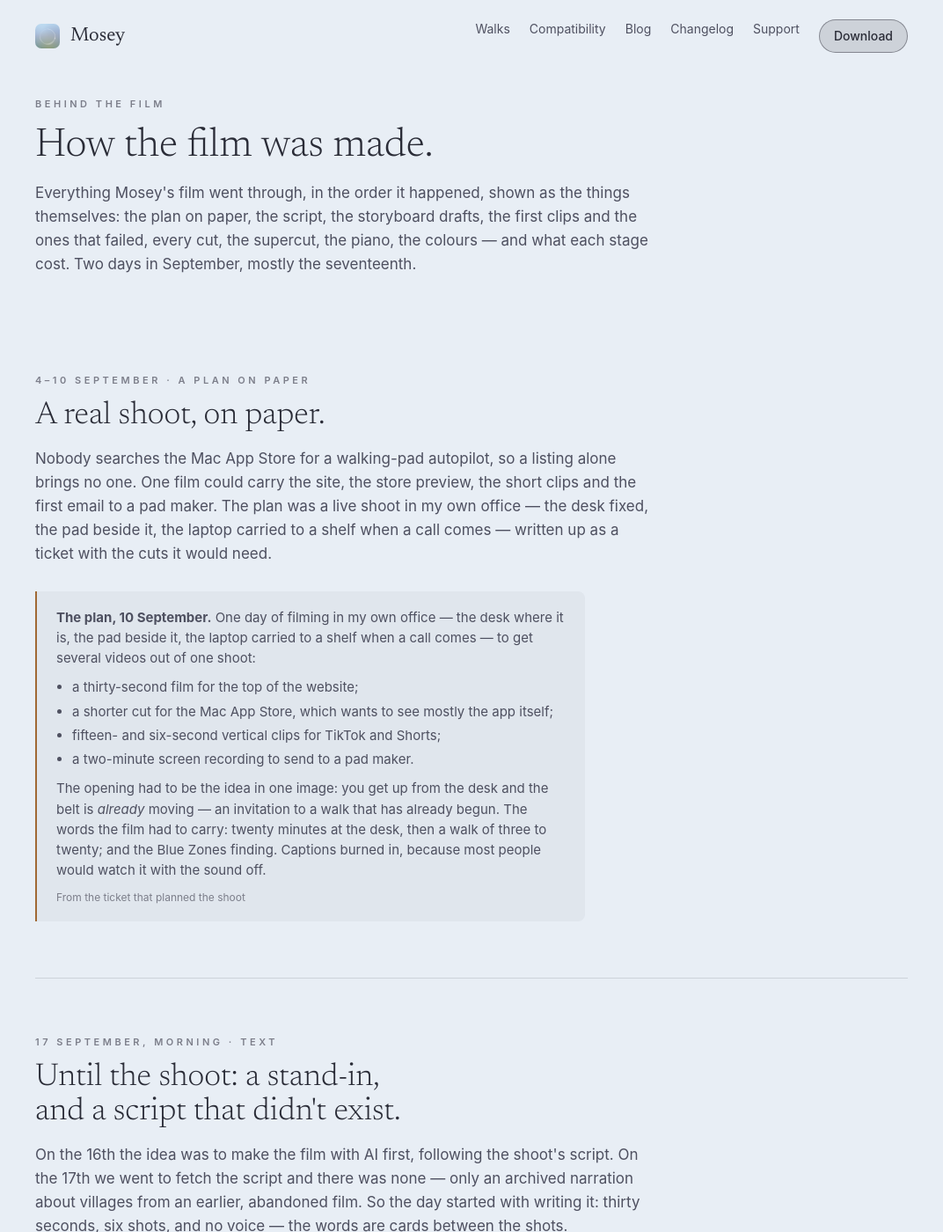
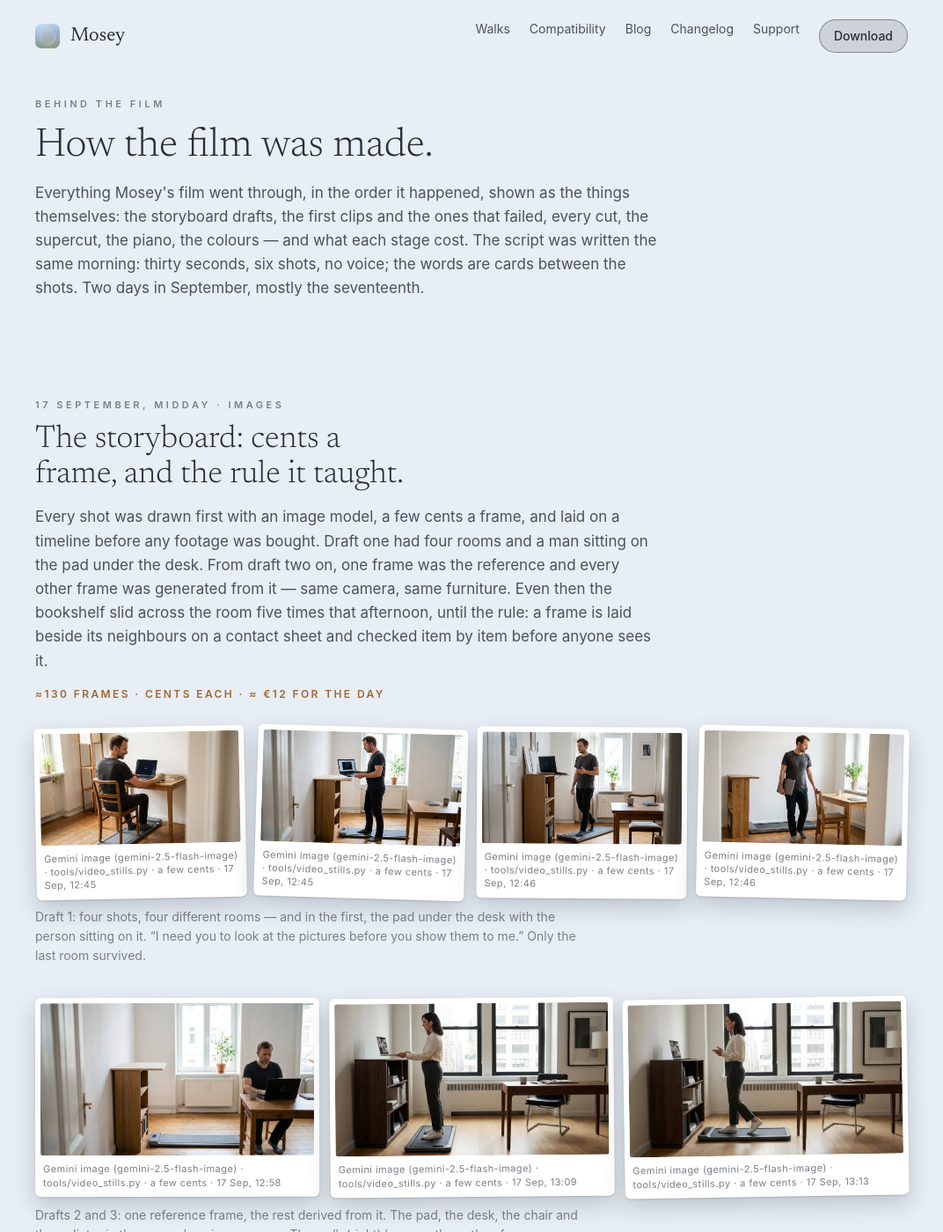
Before and after one commit to akaalias/mosey-site, a Jekyll site: the page built from making-of.html, in a window 1280 px wide and 1400 px high. Shown: the whole window at 88% size, without its empty margins (104-1176 px from the left). Built offline with Jekyll 4.4.1, drawn with Linux system fonts in a browser that asks for light colours; some of the changed text lies outside the part shown.

Commit message:
Making-of: starts at the storyboard
Co-Authored-By: Claude Fable 5.1 <noreply@anthropic.com>

```diff
--- a/making-of.html
+++ b/making-of.html
@@ -58,38 +58,8 @@ description: "How Mosey's film was made, stage by stage — the plan, the script
 <div class="mo-head">
   <div class="kicker">Behind the film</div>
   <h1>How the film was made.</h1>
-  <p>Everything Mosey's film went through, in the order it happened, shown as the things themselves: the plan on paper, the script, the storyboard drafts, the first clips and the ones that failed, every cut, the supercut, the piano, the colours — and what each stage cost. Two days in September, mostly the seventeenth.</p>
+  <p>Everything Mosey's film went through, in the order it happened, shown as the things themselves: the storyboard drafts, the first clips and the ones that failed, every cut, the supercut, the piano, the colours — and what each stage cost. The script was written the same morning: thirty seconds, six shots, no voice; the words are cards between the shots. Two days in September, mostly the seventeenth.</p>
 </div>
-
-<section class="stage" id="plan">
-  <div class="head">
-    <div class="kicker">4–10 September · a plan on paper</div>
-    <h2>A real shoot, on paper.</h2>
-    <p class="lede">Nobody searches the Mac App Store for a walking-pad autopilot, so a listing alone brings no one. One film could carry the site, the store preview, the short clips and the first email to a pad maker. The plan was a live shoot in my own office — the desk fixed, the pad beside it, the laptop carried to a shelf when a call comes — written up as a ticket with the cuts it would need.</p>
-
-  </div>
-  <div class="doc note"><p><b>The plan, 10 September.</b> One day of filming in my own office — the desk where it is, the pad beside it, the laptop carried to a shelf when a call comes — to get several videos out of one shoot:</p>
-<ul><li>a thirty-second film for the top of the website;</li><li>a shorter cut for the Mac App Store, which wants to see mostly the app itself;</li><li>fifteen- and six-second vertical clips for TikTok and Shorts;</li><li>a two-minute screen recording to send to a pad maker.</li></ul>
-<p>The opening had to be the idea in one image: you get up from the desk and the belt is <em>already</em> moving — an invitation to a walk that has already begun. The words the film had to carry: twenty minutes at the desk, then a walk of three to twenty; and the Blue Zones finding. Captions burned in, because most people would watch it with the sound off.</p>
-<span class="src">From the ticket that planned the shoot</span></div>
-</section>
-
-<section class="stage" id="script">
-  <div class="head">
-    <div class="kicker">17 September, morning · text</div>
-    <h2>Until the shoot: a stand-in, and a script that didn't exist.</h2>
-    <p class="lede">On the 16th the idea was to make the film with AI first, following the shoot's script. On the 17th we went to fetch the script and there was none — only an archived narration about villages from an earlier, abandoned film. So the day started with writing it: thirty seconds, six shots, and no voice — the words are cards between the shots.</p>
-
-  </div>
-  <table class="doc"><tr><th>#</th><th>Time</th><th>Shot</th></tr>
-<tr><td>1a</td><td>0–2 s</td><td>Seated at the desk, the pad still beside it, the laptop on the shelf.</td></tr>
-<tr><td>1b</td><td>2–4 s</td><td>Her screen: a call; Mosey's window pops up top-right and counts down.</td></tr>
-<tr><td>1c</td><td>4–6 s</td><td>The pad, close: the LCD turns on, the belt starts moving.</td></tr>
-<tr><td>2</td><td>6–9 s</td><td>She stands, carries the laptop to the shelf.</td></tr>
-<tr><td>3</td><td>9–16 s</td><td>The walk: on the pad, in the call, the room around her.</td></tr>
-<tr><td>5</td><td>16–20 s</td><td>She steps off; the pad slows; she sits back down.</td></tr></table>
-<p class="src">VIDEO.md, first draft. By the afternoon it had become three parts — why, how, the mechanics — with text cards between the shots.</p>
-</section>
 
 <section class="stage" id="board">
   <div class="head">
```
